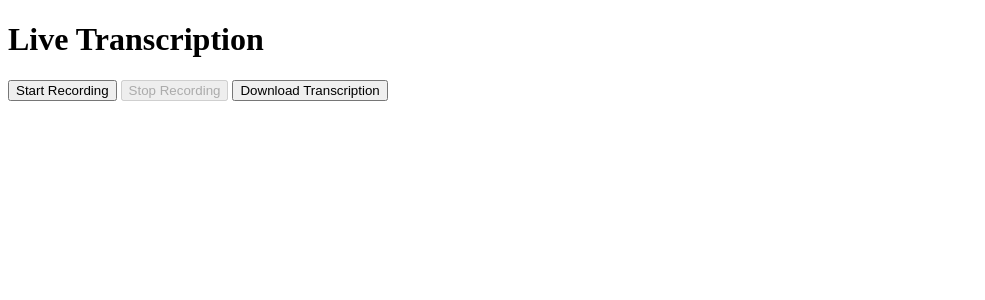
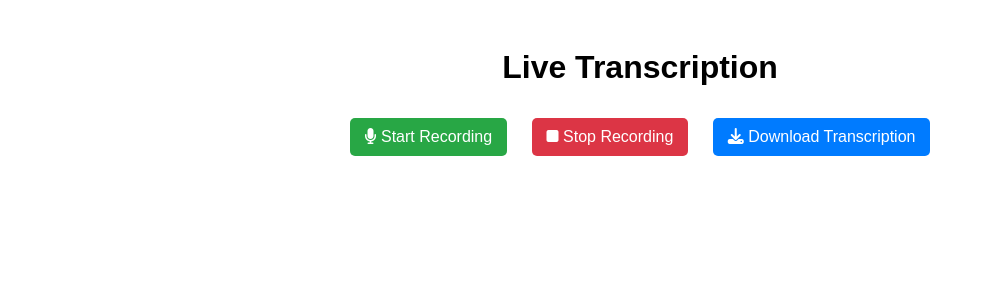
Before and after one commit to Ayka11/sufi, a Flask app: page / in a window 1280 px wide. Shown: the top 300 px of the page, without its empty margins (0-985 px from the left). Run offline with Flask 3, Linux system fonts and the light colour scheme; some libraries are stand-ins or nearby versions.

Commit message:
Update index.html

```diff
--- a/templates/index.html
+++ b/templates/index.html
@@ -4,12 +4,44 @@
     <meta charset="UTF-8">
     <meta name="viewport" content="width=device-width, initial-scale=1.0">
     <title>Live Transcription</title>
+    <script src="https://kit.fontawesome.com/a076d05399.js" crossorigin="anonymous"></script>
+    <style>
+        body {
+            font-family: Arial, sans-serif;
+            text-align: center;
+            padding: 20px;
+        }
+        button {
+            font-size: 16px;
+            padding: 10px 15px;
+            margin: 10px;
+            border: none;
+            border-radius: 5px;
+            cursor: pointer;
+        }
+        #startRecording {
+            background-color: #28a745;
+            color: white;
+        }
+        #stopRecording {
+            background-color: #dc3545;
+            color: white;
+        }
+        #downloadTranscription {
+            background-color: #007bff;
+            color: white;
+        }
+        button:disabled {
+            background-color: #ccc;
+            cursor: not-allowed;
+        }
+    </style>
 </head>
 <body>
     <h1>Live Transcription</h1>
-    <button id="startRecording">Start Recording</button>
-    <button id="stopRecording" disabled>Stop Recording</button>
-    <button id="downloadTranscription">Download Transcription</button>
+    <button id="startRecording"><i class="fas fa-microphone"></i> Start Recording</button>
+    <button id="stopRecording" disabled><i class="fas fa-stop"></i> Stop Recording</button>
+    <button id="downloadTranscription"><i class="fas fa-download"></i> Download Transcription</button>
     <ul id="transcriptionList"></ul>
 
     <script>
```
